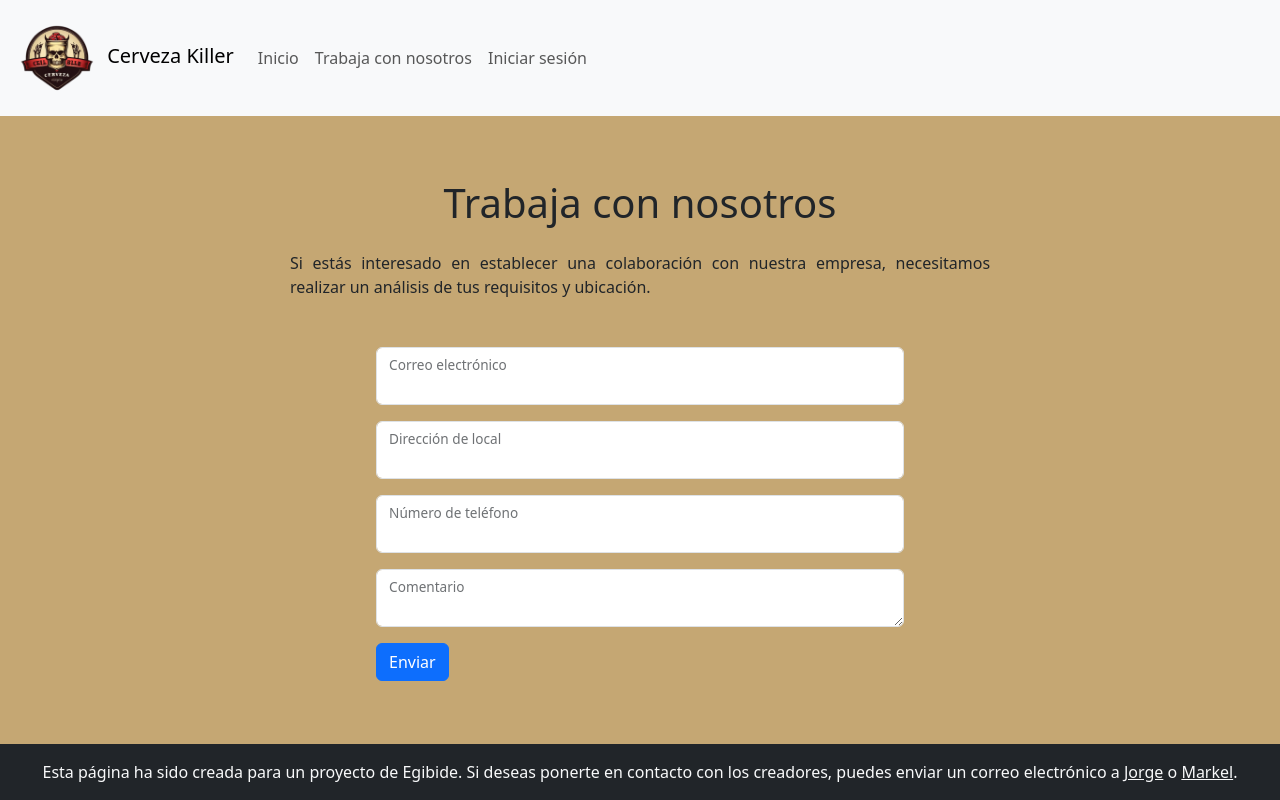
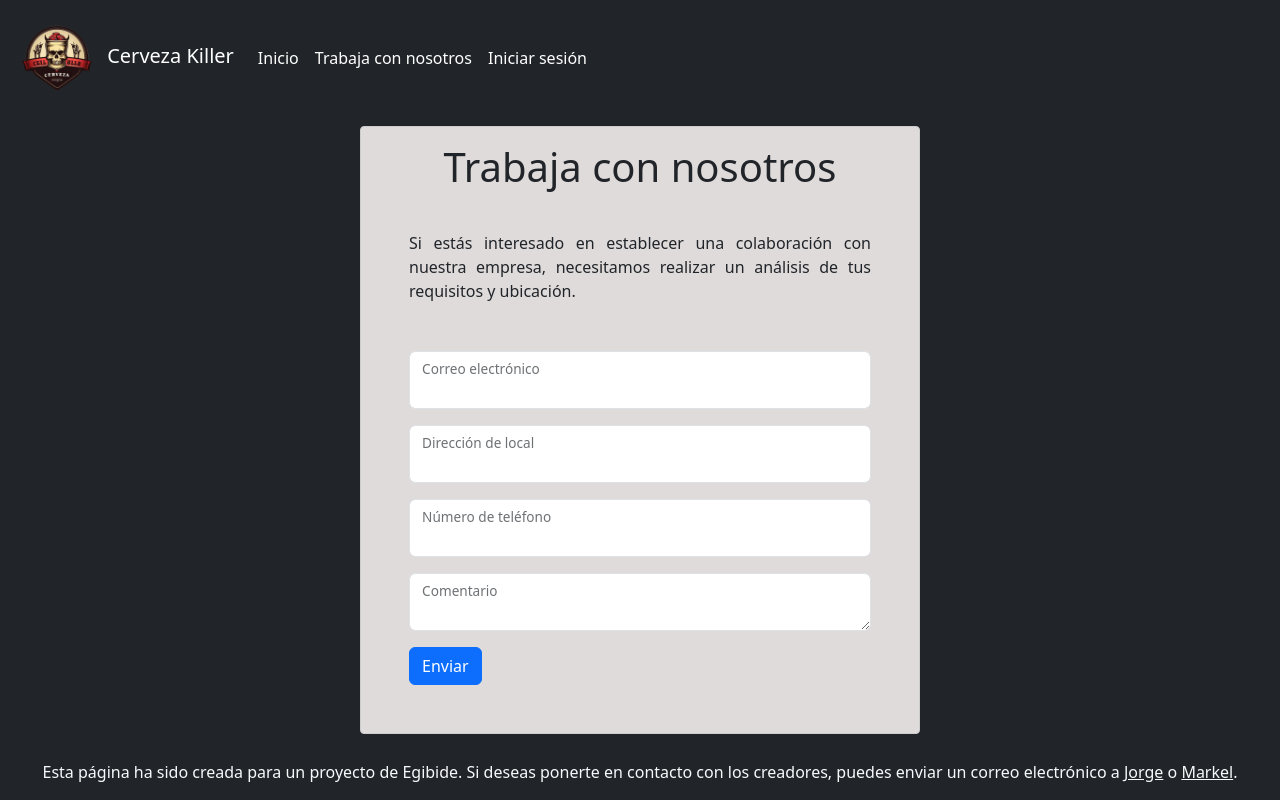
Before and after one commit to PixelSimple-geo/reto_3_vue, a Vue app in the folder app/: page /trabajaConNosotros in a window 1280 px wide. Built offline with nearby package versions, Linux system fonts and the light colour scheme.

Commit message:
mejora vue

```diff
--- a/app/index.html
+++ b/app/index.html
@@ -8,12 +8,12 @@
       <script src="https://cdn.jsdelivr.net/npm/bootstrap@5.3.2/dist/js/bootstrap.bundle.min.js" integrity="sha384-C6RzsynM9kWDrMNeT87bh95OGNyZPhcTNXj1NW7RuBCsyN/o0jlpcV8Qyq46cDfL" crossorigin="anonymous" defer></script>
       <title>Cerveza Killer</title>
       <style>
-          body {
-              background-color: #c5a773;
-          }
+        body {
+            color: white;
+        }
       </style>
   </head>
-  <body id="app">
+  <body id="app" class="bg-dark">
 
   <script type="module" src="/src/main.js"></script>
   </body>
--- a/app/src/components/index.vue
+++ b/app/src/components/index.vue
@@ -19,7 +19,7 @@
     </div>
   </div>
   <div class="presentacion-wrapper">
-    <div class="presentacion">
+    <div class="presentacion text-black">
     <h1 class="text-center">Descubre Nuestros Servicios</h1>
     <p class="text-center">
       Somos una pequeña empresa dedicada a la distribución de cerveza en España.
--- a/app/src/components/navBar.vue
+++ b/app/src/components/navBar.vue
@@ -1,9 +1,9 @@
 <script setup>defineProps(["usuarioEstaAutenticado"]);</script>
 
 <template>
-  <nav class="navbar navbar-expand-lg  bg-body-tertiary">
+  <nav class="navbar navbar-expand-lg bg-dark">
     <div class="container-fluid">
-      <a class="navbar-brand">
+      <a class="navbar-brand text-white">
         <img src="./icons/logo.png" width="90">
         Cerveza Killer
       </a>
@@ -16,8 +16,8 @@
           <li class="nav-item">
             <router-link class="nav-link" to="/">Inicio</router-link>
           </li>
-          <li class="nav-item">
-            <router-link class="nav-link" to="/trabajaConNosotros">Trabaja con nosotros</router-link>
+          <li class="nav-item" v-if="!usuarioEstaAutenticado">
+            <router-link class="nav-link" to="/trabajaConNosotros" >Trabaja con nosotros</router-link>
           </li>
           <li class="nav-item" v-if="usuarioEstaAutenticado">
             <router-link class="nav-link" to="/pedidos">Ver pedidos</router-link>
@@ -37,4 +37,8 @@
   </nav>
 </template>
 
-<style scoped></style>
+<style scoped>
+.nav-link{
+  color: white;
+}
+</style>
--- a/app/src/components/pedido/pedido.vue
+++ b/app/src/components/pedido/pedido.vue
@@ -13,6 +13,7 @@ async function eliminar(event) {
 
 const pedidos = ref([]);
 onMounted(extraerPedidos);
+
 </script>
 
 <template>
@@ -20,24 +21,26 @@ onMounted(extraerPedidos);
     <article :id="pedido.id">
       <div class="detalle">
         <div>
-          <span>Fecha de pedido</span>
+          <span>Fecha de pedido:</span>
           <time datetime="{{pedido.fechaPedido}}">{{pedido.fechaPedido}}</time>
         </div>
         <div>
-          <span>Dirección</span>
+          <span>Dirección:</span>
           <address>{{pedido.direccionEnvio}}</address>
         </div>
         <div>
-          <span>Estado del pedido</span>
-          <span>{{pedido.estadoPedido}}</span>
-        </div>
+          <span>Estado del pedido:</span>
+          <p>{{pedido.estadoPedido}}</p>
         </div>
         <div class="botonera">
         <button v-if="pedido.estadoPedido === 'En preparación' || pedido.estadoPedido === 'Solicitado'"
           class="btn btn-danger" :id="pedido.id" @click="eliminar">Cancelar pedido</button>
         </div>
-      <table>
-        <thead>
+      </div>
+
+      <div class="table-responsive">
+        <table class="table">
+          <thead class="table-dark">
             <tr>
               <td>Categoría</td>
               <td>Producto</td>
@@ -57,13 +60,14 @@ onMounted(extraerPedidos);
               <td>{{ticket.formato_producto.producto.descripcionProducto}}</td>
               <td>{{ticket.formato_producto.formatoEnvase}}</td>
               <td>{{ticket.unidades}}</td>
-            <td>{{ticket.formato_producto.precioUnitario}}€</td>
-            <td>{{ticket.formato_producto.precioUnitario * ticket.unidades}}€</td>
+              <td>{{Math.round(ticket.formato_producto.precioUnitario)}}€</td>
+              <td>{{Math.round(ticket.formato_producto.precioUnitario * ticket.unidades)}}€</td>
               <td><img :src="url + '/storage/' + ticket.formato_producto.producto.fotoURL"></td>
             </tr>
           </template>
           </tbody>
         </table>
+      </div>
     </article>
   </template>
 </template>
@@ -81,6 +85,7 @@ address {
 
 article {
   padding: 1em;
+  max-width: 100%;
 }
 
 .detalle {
@@ -88,30 +93,47 @@ article {
   flex-wrap: wrap;
   gap: 2rem;
   padding: 1em;
+  justify-content: space-between;
+  max-width: 60rem;
+  margin-inline: auto;
 }
 
 .detalle > div {
   display: grid;
 }
 
-.detalle > div :first-child {
+span {
   text-decoration: underline;
 }
 
 table {
   text-align: center;
+  border-radius: 10px;
+  overflow: hidden;
+  max-width: 100%;
 }
 
 table td {
   border: 1px solid black;
   padding: 0.25em;
+  vertical-align: middle;
 }
 
 table thead {
   font-weight: bold;
 }
 
+table thead td{
+  font-weight: bold;
+  background-color: black;
+}
+
 img {
-  width: min(5rem, 100%);
+  max-width: 4rem;
+  aspect-ratio: 1/1.1;
+}
+.table-wrapper{
+  max-width: 100%;
+  overflow-x: auto;
 }
 </style>
--- a/app/src/components/producto/carta.vue
+++ b/app/src/components/producto/carta.vue
@@ -65,7 +65,11 @@ watch(checkboxInput, newValue => detalleAbierto.value = newValue);
 <style scoped>
 article {
   border: 1px solid black;
+  border-radius: 5px;
+  overflow: hidden;
   position: relative;
+  color: black;
+  background-color: lightgray;
 }
 
 article img {
--- a/app/src/components/producto/contenedor.vue
+++ b/app/src/components/producto/contenedor.vue
@@ -19,14 +19,12 @@ onMounted(extraerProductos);
 
 <style scoped>
 .container {
-  width: min(90rem, 100%);
+  width: min(120rem, 100%);
   padding: 1em;
   margin-inline: auto;
-  --grid-column-width: 15rem;
+  --grid-column-width: 20rem;
   display: grid;
   grid-template-columns: repeat(auto-fill, minmax(min(var(--grid-column-width), 100%), 1fr));
   gap: 1rem;
-  overflow-y: auto;
-  max-height: 40rem;
 }
 </style>
--- a/app/src/components/trabajaConNosotros.vue
+++ b/app/src/components/trabajaConNosotros.vue
@@ -30,7 +30,9 @@ const isError = computed(() => {
 </script>
 
 <template>
-  <h1 class="text-center">Trabaja con nosotros</h1>
+  <div class="card">
+    <h1 class="card-title text-center">Trabaja con nosotros</h1>
+    <div class="card-body">
       <p>
         Si estás interesado en establecer una colaboración con nuestra empresa,
         necesitamos realizar un análisis de tus requisitos y ubicación.
@@ -58,6 +60,8 @@ const isError = computed(() => {
         </div>
         <button type="submit" class="btn btn-primary">Enviar</button>
       </form>
+    </div>
+  </div>
 </template>
 
 <style scoped>
@@ -76,4 +80,20 @@ p {
   text-align: justify;
   margin-inline: auto;
 }
+.card {
+  max-width: 35rem;
+  margin: auto;
+  padding: 1rem;
+  border: 1px solid #ccc;
+  border-radius: 0.25rem;
+  background-color: rgb(223, 219, 219);
+}
+
+.card-title {
+  margin-top: 0;
+}
+
+.card-body {
+  padding: 1rem;
+}
 </style>
```
Lines whose indentation alone changed are shown as unchanged.
